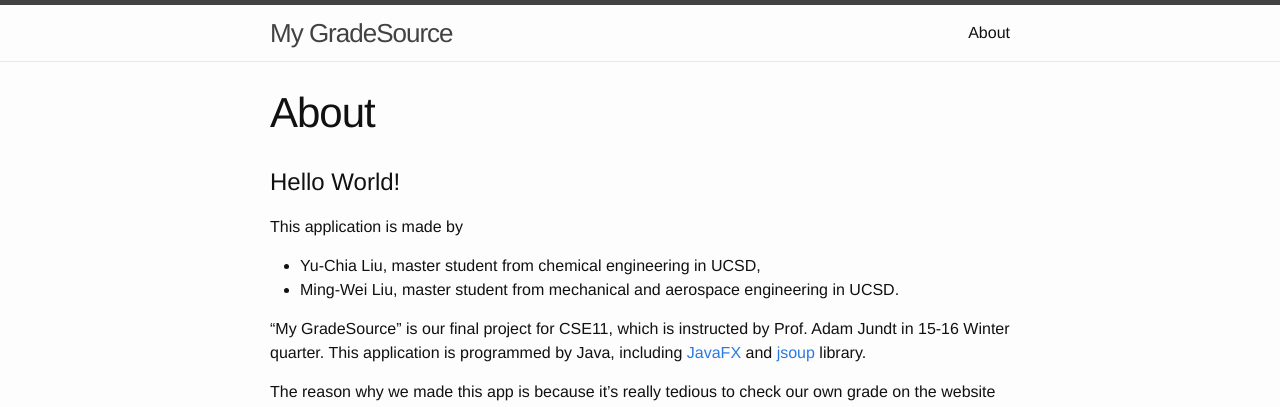
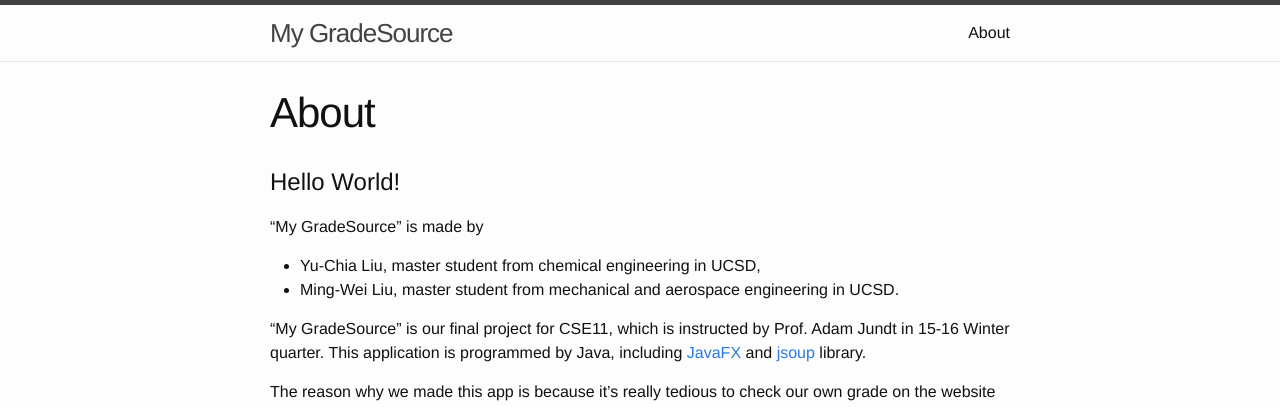
Before and after one commit to MyGradeSource/MyGradeSource.github.io, a Jekyll site: the page built from about.md, in a window 1280 px wide. Shown: the top 407 px of the page. Built offline with Jekyll 4.4.1, drawn with Linux system fonts in a browser that asks for light colours.

Commit message:
minor changes.

```diff
--- a/about.md
+++ b/about.md
@@ -5,7 +5,7 @@ permalink: /about/
 ---
 # Hello World!
 
-This application is made by
+"My GradeSource" is made by
 
 * Yu-Chia Liu, master student from chemical engineering in UCSD,
 * Ming-Wei Liu, master student from mechanical and aerospace engineering in UCSD.
```
